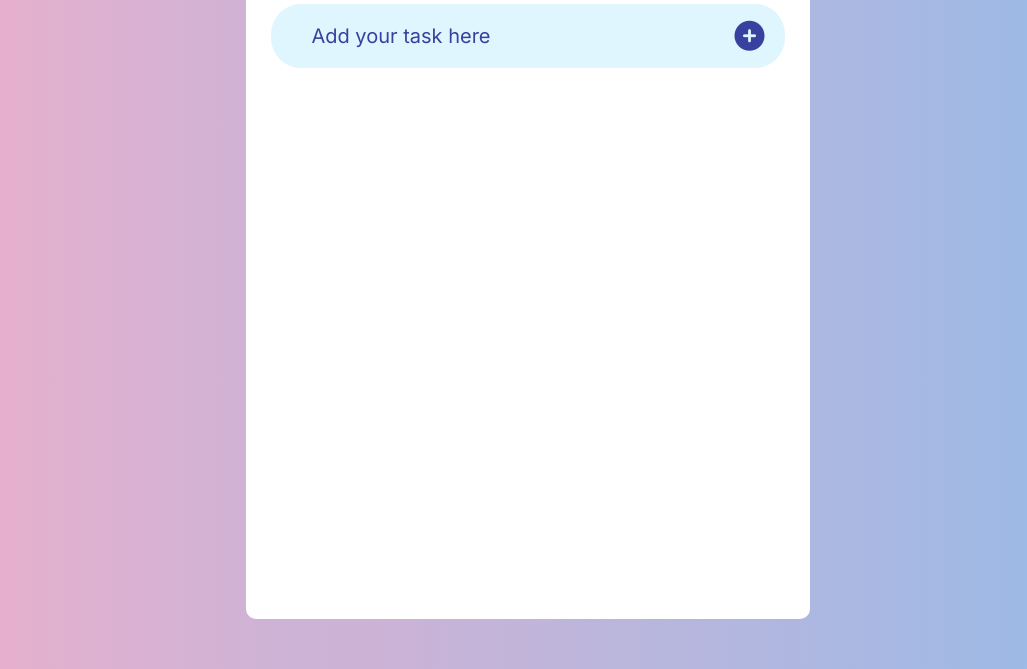
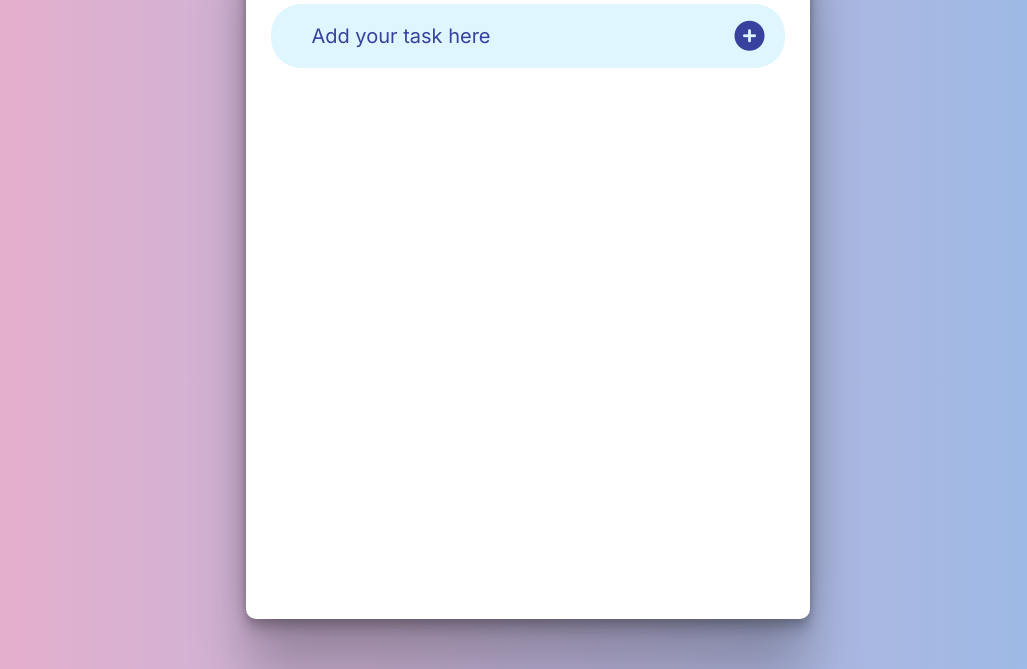
Before and after one commit to pritha921/TodoApp, a plain HTML site: page index.html in a window 1280 px wide. Shown: the part 131-800 px from the top of the page, without its empty margins (112-1139 px from the left). Drawn offline with Linux system fonts and the light colour scheme.

Commit message:
added box shadow to the main container.

```diff
--- a/style.css
+++ b/style.css
@@ -31,7 +31,7 @@ body{
     border-radius: 10px;
     height:calc(100vh - 100px);
     width:44%;
-    /* overflow-y: auto; */
+    box-shadow: rgba(0, 0, 0, 0.25) 0px 54px 55px, rgba(0, 0, 0, 0.12) 0px -12px 30px, rgba(0, 0, 0, 0.12) 0px 4px 6px, rgba(0, 0, 0, 0.17) 0px 12px 13px, rgba(0, 0, 0, 0.09) 0px -3px 5px;
 }
 
 .container h1{
```
